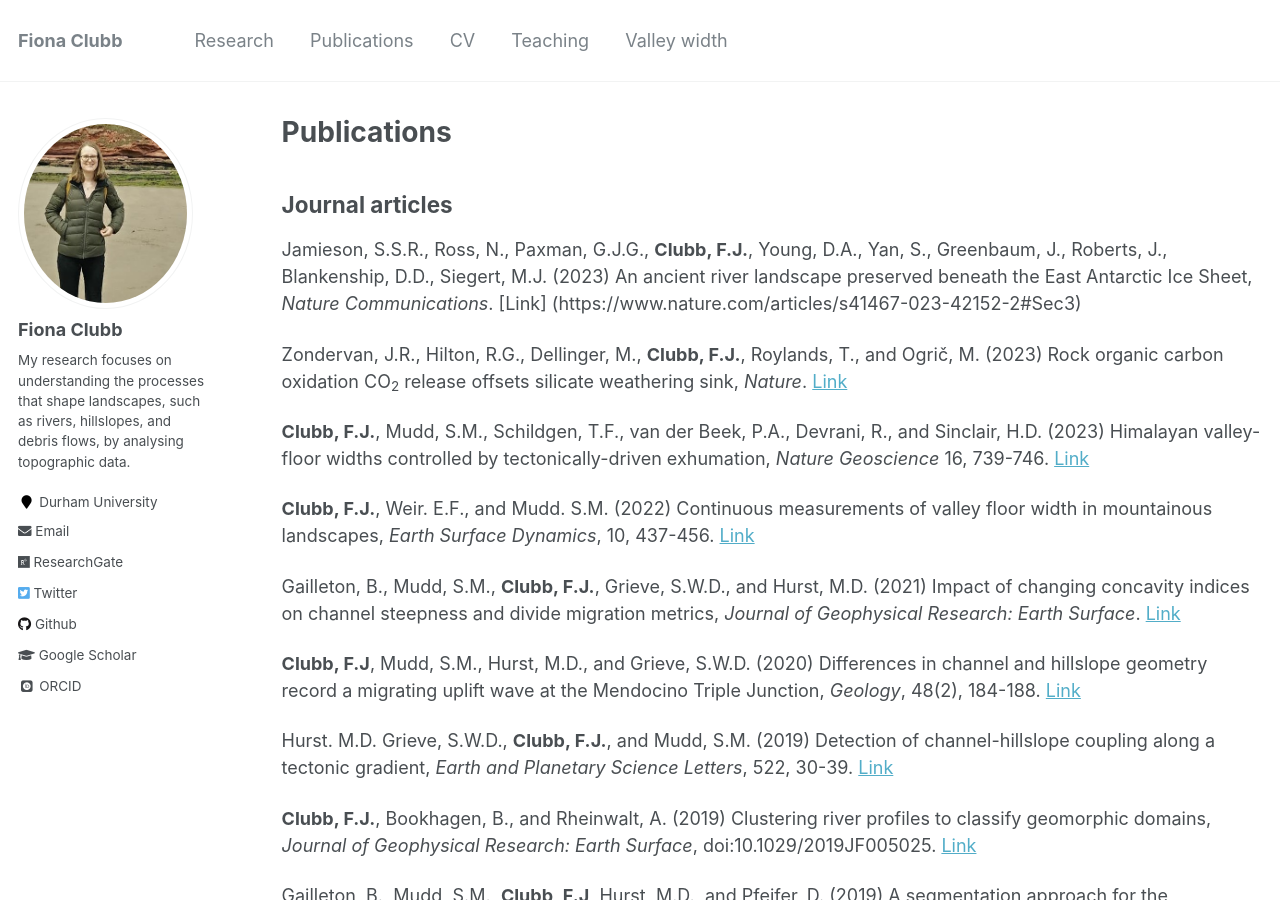
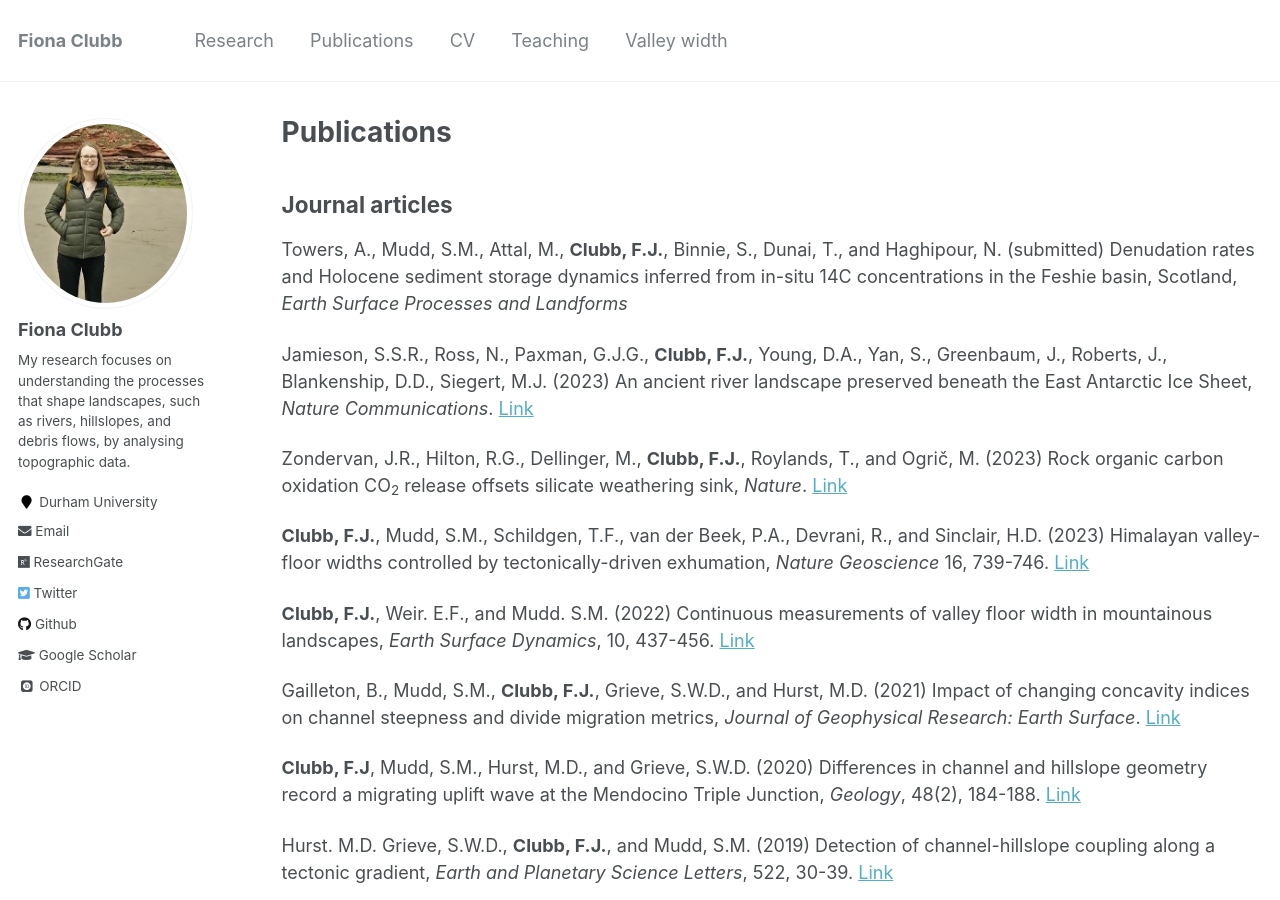
Before and after one commit to fclubb/fclubb.github.io, a Jekyll site: the page built from _pages/publications.md, in a window 1280 px wide and 900 px high. Built offline with Jekyll 4.4.1, drawn with Linux system fonts in a browser that asks for light colours; some web fonts are replaced.

Commit message:
updating publications

```diff
--- a/_pages/publications.md
+++ b/_pages/publications.md
@@ -7,7 +7,9 @@ author_profile: true
 
 ## Journal articles
 
-Jamieson, S.S.R., Ross, N., Paxman, G.J.G., **Clubb, F.J.**, Young, D.A., Yan, S., Greenbaum, J., Roberts, J., Blankenship, D.D., Siegert, M.J. (2023) An ancient river landscape preserved beneath the East Antarctic Ice Sheet, _Nature Communications_. [Link] (https://www.nature.com/articles/s41467-023-42152-2#Sec3)
+Towers, A., Mudd, S.M., Attal, M., **Clubb, F.J.**, Binnie, S., Dunai, T., and Haghipour, N. (submitted) Denudation rates and Holocene sediment storage dynamics inferred from in-situ 14C concentrations in the Feshie basin, Scotland, _Earth Surface Processes and Landforms_
+
+Jamieson, S.S.R., Ross, N., Paxman, G.J.G., **Clubb, F.J.**, Young, D.A., Yan, S., Greenbaum, J., Roberts, J., Blankenship, D.D., Siegert, M.J. (2023) An ancient river landscape preserved beneath the East Antarctic Ice Sheet, _Nature Communications_. [Link](https://www.nature.com/articles/s41467-023-42152-2#Sec3)
 
 Zondervan, J.R., Hilton, R.G., Dellinger, M., **Clubb, F.J.**, Roylands, T., and Ogrič, M. (2023) Rock organic carbon oxidation CO<sub>2</sub> release offsets silicate weathering sink, _Nature_. [Link](https://www.nature.com/articles/s41586-023-06581-9)
 
```
